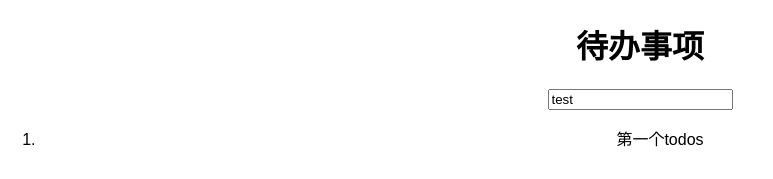
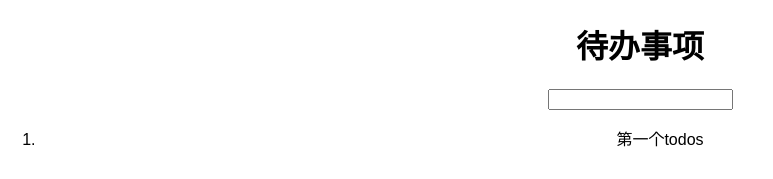
Before and after one commit to abc02/react-todos, a React (Create React App) app: page / in a window 1280 px wide. Shown: the top 179 px of the page, without its empty margins (0-773 px from the left). Built offline with nearby package versions, Linux system fonts and the light colour scheme.

Commit message:
add todoinput

```diff
--- a/src/App.js
+++ b/src/App.js
@@ -1,5 +1,8 @@
 import React, { Component } from 'react';
+import TodoInput from './TodoInput.js'
 import './App.css';
+
+
 
 
 class App extends Component {
@@ -22,11 +25,11 @@ class App extends Component {
       <div className="App">
         <h1>待办事项</h1>
         <div className="inputWrapper">
-          <input type="text" value={this.state.newTodo} />
+          <TodoInput />
         </div>
         <ol>
           {todos}
-          </ol>
+        </ol>
       </div>
     );
   }
--- /dev/null
+++ b/src/TodoInput.js
@@ -0,0 +1,15 @@
+import React, { Component } from 'react'
+
+class TodoInput extends Component {
+    constructor(props) {
+        super(props)
+    }
+
+    render() {
+        return (
+            <input type="text" value={this.props.newTodo} />
+        )
+    }
+}
+
+export default TodoInput
```
